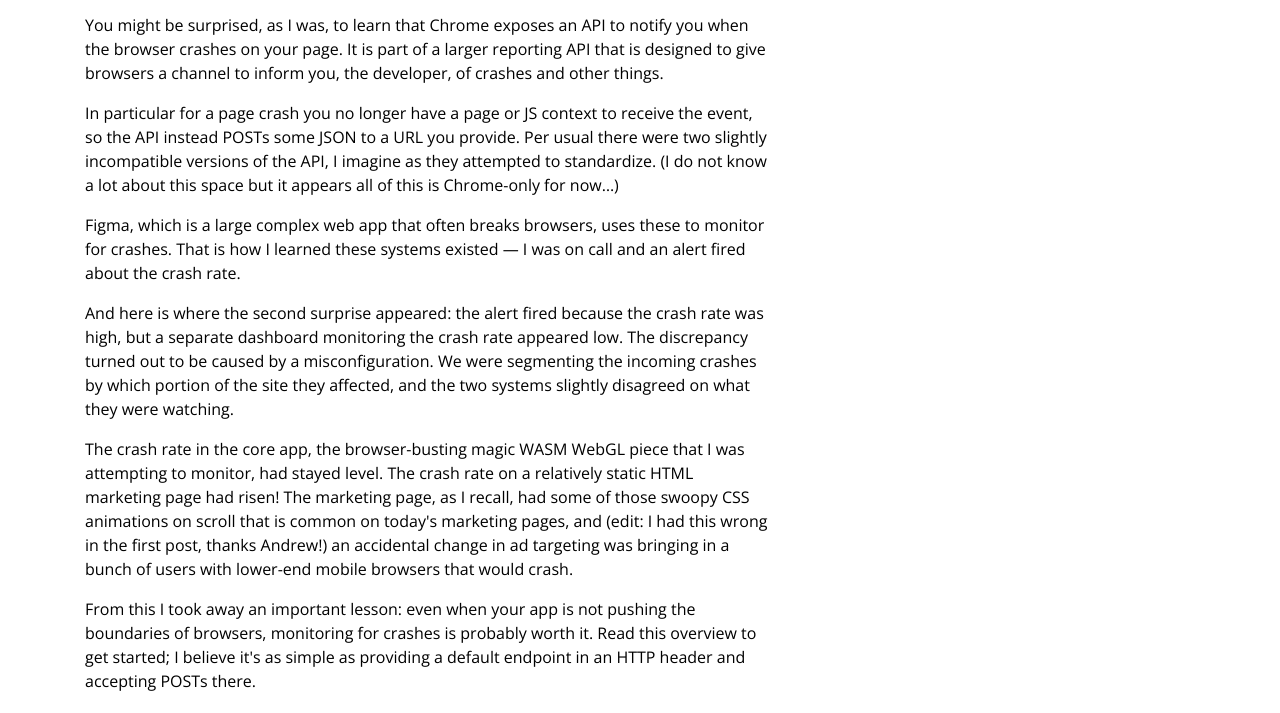
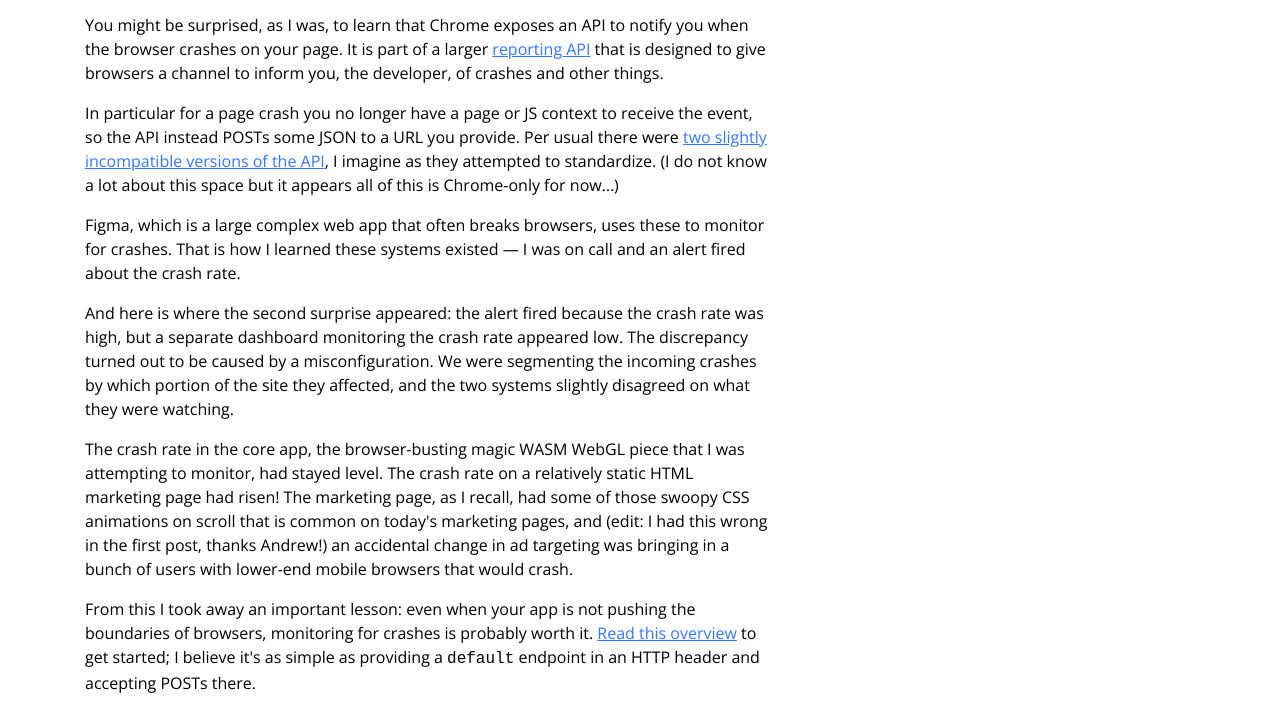
Before and after one commit to lovretomic/Internship-8-Web-Intro, a plain HTML site: page index.html in a window 1280 px wide. Shown: the part 176-889 px from the top of the page. Drawn offline with nearby package versions, Linux system fonts and the light colour scheme.

Commit message:
Added the <code> tag and updated <a> tags

```diff
--- a/index.html
+++ b/index.html
@@ -10,12 +10,17 @@
   <body>
     <header>
       <h1>
-        <a href="" class="hidden-link">neugierig.org</a>:
-        <a href="" class="hidden-link">Tech Notes</a>
+        <a href="https://neugierig.org/" class="hidden-link">neugierig.org</a>:
+        <a href="https://neugierig.org/software/blog/" class="hidden-link"
+          >Tech Notes</a
+        >
       </h1>
       <p id="subtitle">
         You're reading a single entry. Go
-        <a href="">back to the front page</a> for more.
+        <a href="https://neugierig.org/software/blog/"
+          >back to the front page</a
+        >
+        for more.
       </p>
     </header>
     <main>
@@ -26,14 +31,17 @@
       <p>
         You might be surprised, as I was, to learn that Chrome exposes an API to
         notify you when the browser crashes on your page. It is part of a larger
-        reporting API that is designed to give browsers a channel to inform you,
-        the developer, of crashes and other things.
+        <a href="https://devdocs.io/dom/reporting_api">reporting API</a> that is
+        designed to give browsers a channel to inform you, the developer, of
+        crashes and other things.
       </p>
       <p>
         In particular for a page crash you no longer have a page or JS context
         to receive the event, so the API instead POSTs some JSON to a URL you
-        provide. Per usual there were two slightly incompatible versions of the
-        API, I imagine as they attempted to standardize. (I do not know a lot
+        provide. Per usual there were
+        <a href="https://developer.chrome.com/blog/reporting-api-migration/"
+          >two slightly incompatible versions of the API</a
+        >, I imagine as they attempted to standardize. (I do not know a lot
         about this space but it appears all of this is Chrome-only for now…)
       </p>
       <p>
@@ -62,8 +70,12 @@
       <p>
         From this I took away an important lesson: even when your app is not
         pushing the boundaries of browsers, monitoring for crashes is probably
-        worth it. Read this overview to get started; I believe it's as simple as
-        providing a default endpoint in an HTTP header and accepting POSTs
+        worth it.
+        <a href="https://developer.chrome.com/articles/reporting-api/"
+          >Read this overview</a
+        >
+        to get started; I believe it's as simple as providing a
+        <code>default</code> endpoint in an HTTP header and accepting POSTs
         there.
       </p>
     </main>
--- a/style.css
+++ b/style.css
@@ -59,3 +59,7 @@ main {
 p {
     line-height: 24px;
 }
+
+code {
+    font-size: 16px;
+}
```
